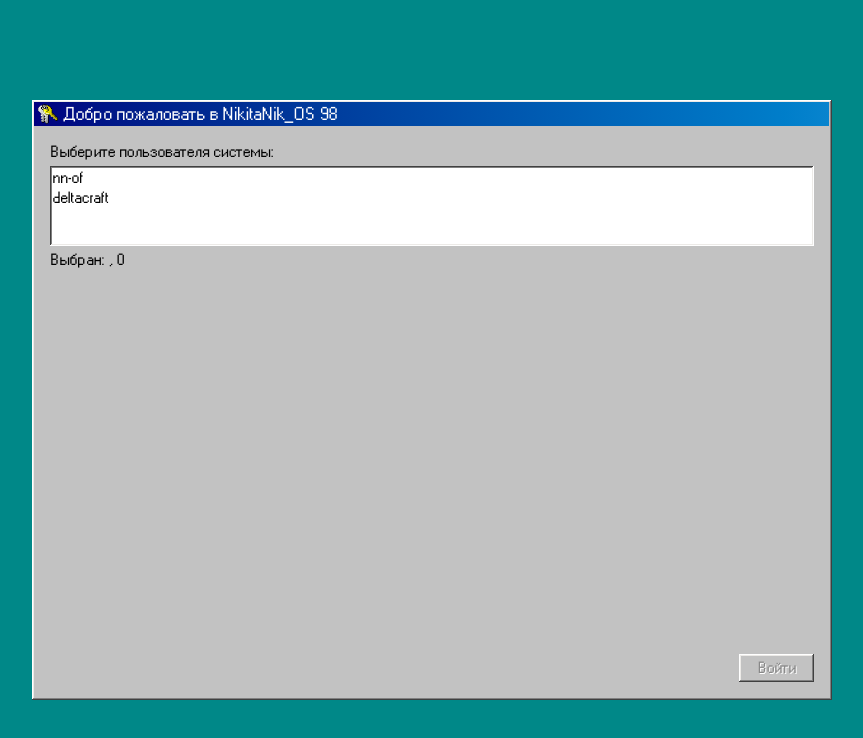
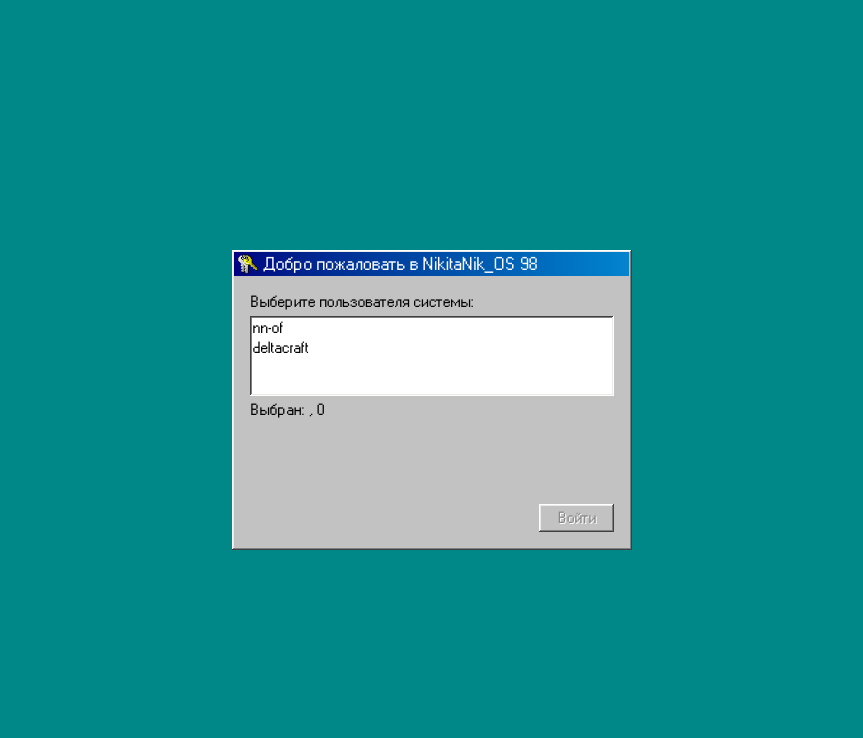
Before and after one commit to NikitaNik-of/Windows-Site, a Next.js app: page / in a window 1280 px wide. Shown: the top 738 px of the page, without its empty margins (208-1071 px from the left). Built offline with nearby package versions, Linux system fonts and the light colour scheme.

Commit message:
login size

```diff
--- a/app/globals.css
+++ b/app/globals.css
@@ -55,7 +55,6 @@ body {
   --cursor-help: url("./assets/cursors/help.cur"), help;
   --cursor-text: url("./assets/cursors/text.cur"), text;
   --cursor-not-allowed: url("./assets/cursors/no.cur"), not-allowed;
-
 }
 
 /*
@@ -78,15 +77,20 @@ body {
 
 .size-win-about {
   height: 300px;
-  width: 450px
+  width: 450px;
 }
 
 .size-win-links {
   height: 370px;
-  width: 440px
+  width: 440px;
+}
+
+.size-win-login {
+  height: 300px;
+  width: 400px;
 }
 
 .size-win-default {
   height: 600px;
-  width: 800px
+  width: 800px;
 }
--- a/app/page.js
+++ b/app/page.js
@@ -55,6 +55,7 @@ const Login = () => {
           onClick={() => setActive(0)}
           classNameContent={"flex-col p-4 flex justify-between"}
           navButtons={[0, 0, 0]}
+          size="size-win-login"
         >
           <div className=" space-y-1">
             <div>Выберите пользователя системы:</div>
```
